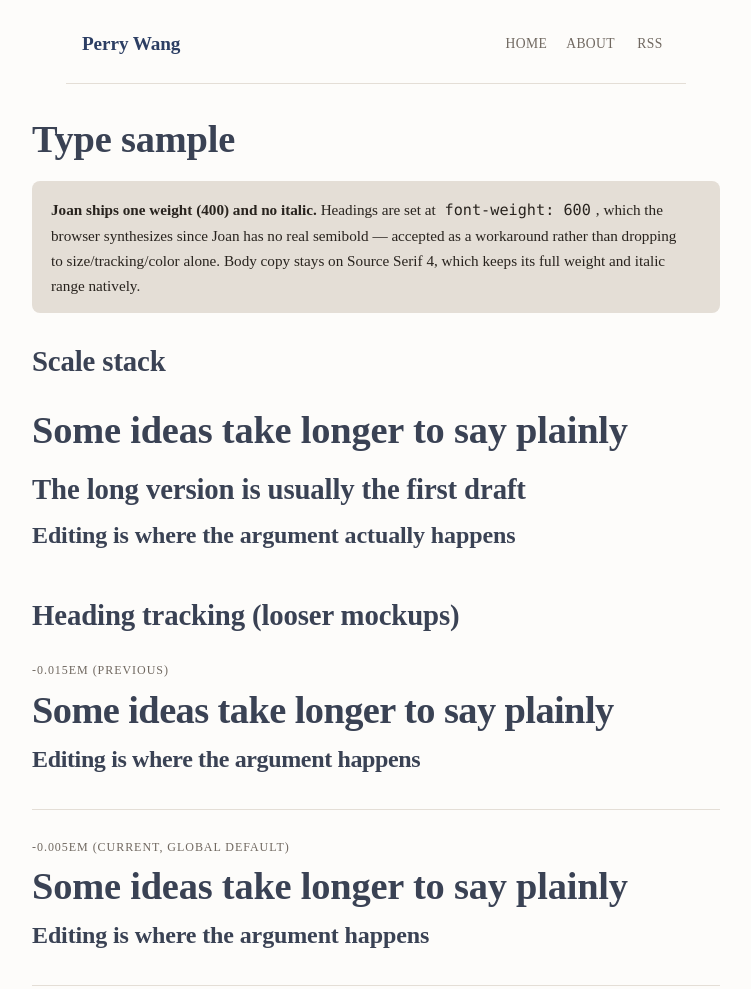
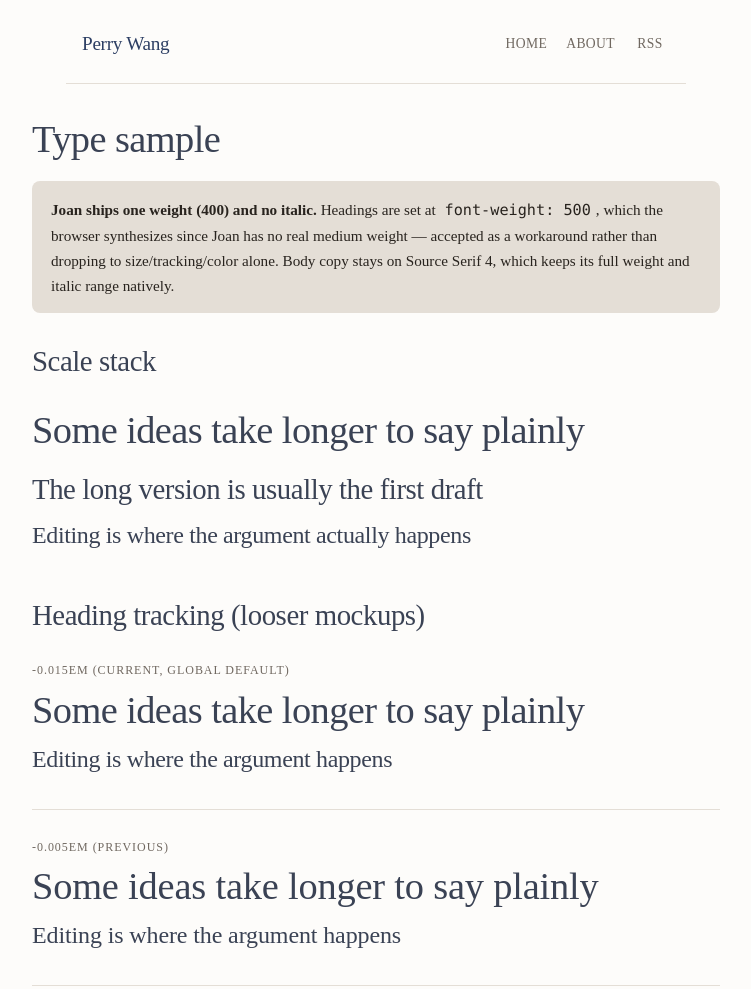
Before and after one commit to perrwa/perrwa.github.io, an Astro site: page /type-sample in a window 1280 px wide. Shown: the top 989 px of the page, without its empty margins (264-1015 px from the left). Built offline with nearby package versions, Linux system fonts and the light colour scheme; Astro itself is replaced by a stand-in of ours.

Commit message:
feat: heading weight to synthesized 500, tracking back to -0.015em
Dialing weight down from 600 to 500 (still browser-synthesized,
Joan only ships 400) and reverting tracking to -0.015em since
the looser -0.005em wasn't the right call after all. Specimen
labels and wordmark updated to match.

```diff
--- a/src/pages/type-sample.astro
+++ b/src/pages/type-sample.astro
@@ -68,7 +68,7 @@
       .tracking-demo {
         margin: 0 0 0.3em 0;
         font-family: var(--display);
-        font-weight: 600; /* matches the live, browser-synthesized heading weight */
+        font-weight: 500; /* matches the live, browser-synthesized heading weight */
         color: rgb(var(--heading));
         line-height: 1.2;
       }
@@ -100,7 +100,7 @@
         font-family: var(--display);
         font-weight: 400;
         font-size: 1.2em;
-        letter-spacing: -0.005em;
+        letter-spacing: -0.015em;
         color: rgb(var(--accent));
       }
       .wordmark.uppercase {
@@ -170,9 +170,9 @@
       <h1>Type sample</h1>
       <p class="note">
         <strong>Joan ships one weight (400) and no italic.</strong> Headings are set at{' '}
-        <code>font-weight: 600</code>, which the browser synthesizes since Joan has no real semibold
-        — accepted as a workaround rather than dropping to size/tracking/color alone. Body copy
-        stays on Source Serif 4, which keeps its full weight and italic range natively.
+        <code>font-weight: 500</code>, which the browser synthesizes since Joan has no real medium
+        weight — accepted as a workaround rather than dropping to size/tracking/color alone. Body
+        copy stays on Source Serif 4, which keeps its full weight and italic range natively.
       </p>
 
       <section>
@@ -186,7 +186,7 @@
         <h2>Heading tracking (looser mockups)</h2>
         <div class="tracking-steps">
           <div class="tracking-step">
-            <p class="label">-0.015em (previous)</p>
+            <p class="label">-0.015em (current, global default)</p>
             <p class="tracking-demo tracking-demo--h1 track-current">
               Some ideas take longer to say plainly
             </p>
@@ -195,7 +195,7 @@
             </p>
           </div>
           <div class="tracking-step">
-            <p class="label">-0.005em (current, global default)</p>
+            <p class="label">-0.005em (previous)</p>
             <p class="tracking-demo tracking-demo--h1 track-1">
               Some ideas take longer to say plainly
             </p>
@@ -348,7 +348,7 @@
         <h2>Side by side</h2>
         <div class="ab">
           <div>
-            <p class="label">Joan, 600 synthesized (current)</p>
+            <p class="label">Joan, 500 synthesized (current)</p>
             <h3>The quiet type does more work</h3>
           </div>
           <div>
--- a/src/styles/global.css
+++ b/src/styles/global.css
@@ -58,11 +58,11 @@
 h5,
 h6 {
   font-family: var(--display);
-  font-weight: 600; /* Joan only ships 400 — this is browser-synthesized semibold, accepted as a workaround */
+  font-weight: 500; /* Joan only ships 400 — this is browser-synthesized medium weight, accepted as a workaround */
   margin: 0 0 0.5em 0;
   color: rgb(var(--heading));
   line-height: 1.2;
-  letter-spacing: -0.005em;
+  letter-spacing: -0.015em;
   text-wrap: balance;
 }
 h1 {
```
